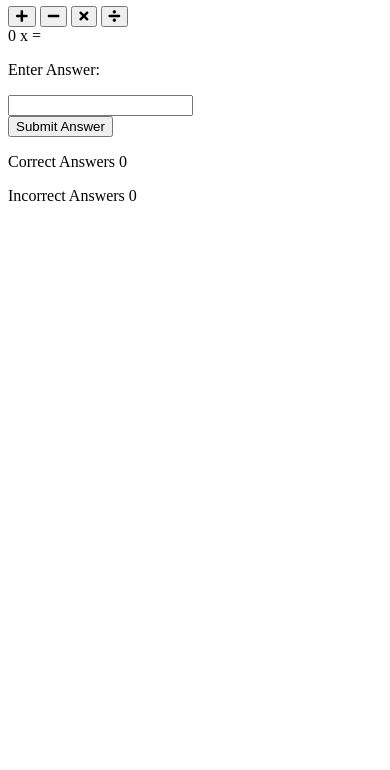
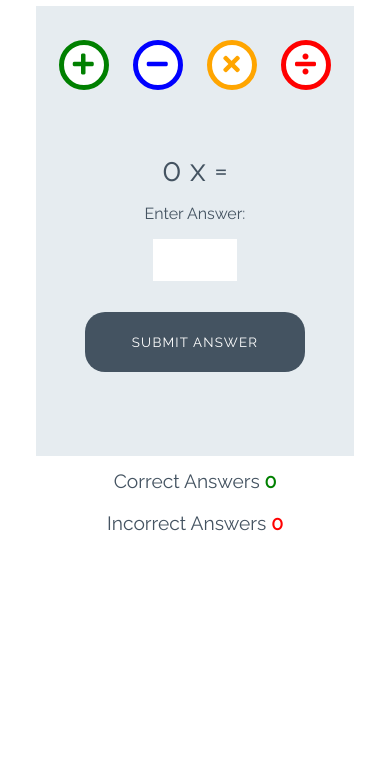
Before and after one commit to psnaz/love-maths, a plain HTML site: page index.html in a window 390 px wide. Shown: the part 74-844 px from the top of the page. Drawn offline with Linux system fonts and the light colour scheme.

Commit message:
Style the whole app by adding the css code

```diff
--- a/assets/css/style.css
+++ b/assets/css/style.css
@@ -1,3 +1,244 @@
+/* --------- Global style */
+
 body {
-    background-color: ;
+    background-color: white;
+    font-family: "Raleway", sans-serif;
+    color: #445361;
+    text-align: center;
 }
+
+/* --------- Heading */
+
+.heading {
+    text-align: center;
+    font-size: 2.5rem;
+}
+
+.logo {
+    height: 40px;
+    padding-right: 5px;
+}
+
+/* --------- Game layout */
+
+.game-area {
+    background-color: #E6ECF0;
+    box-sizing: border-box;
+    width: 85%;
+    height: 65vh;
+    max-height: 450px;
+    max-width: 830px;
+    margin-left: auto;
+    margin-right: auto;
+    padding: 1%;
+}
+
+.question-area {
+    width: 50%;
+    font-size: 2rem;
+    margin: auto;
+    padding: 50px 0;
+}
+
+.question-area span {
+    padding: 0 15px;
+}
+
+.score-area {
+    margin: 5px auto;
+    width: 60%;
+    font-size: 1.2rem;
+}
+
+.controls-area {
+    width: 85%;
+    margin: 30px auto;
+}
+
+#score {
+    color: green;
+    font-weight: bold;
+}
+
+#incorrect {
+    color: red;
+    font-weight: bold;
+}
+
+.answer-message {
+    display: none;
+    font-size: 1rem;
+}
+
+#answer-box {
+    border: none;
+    color: #445361;
+    display: inline-block;
+    height: 40px;
+    width: 80px;
+    font-size: 1.2rem;
+}
+
+.scores {
+    display: inline-block;
+    padding: 25px;
+}
+
+/* --------- Buttons */
+
+.btn {
+    width: 220px;
+    height: 60px;
+    font-family: "Raleway", sans-serif;
+    text-transform: uppercase;
+    letter-spacing: 1.2px;
+    color: white;
+}
+
+.btn:focus {
+    outline: none;
+}
+
+.btn--big {
+    padding-top: 10px;
+    border-radius: 50%;
+    background-color: white;
+    border: 10px solid;
+    width: 100px;
+    height: 100px;
+    font-size: 3.2rem;
+    margin: 0 30px;
+    transition: all 0.5s;
+}
+
+.btn--blue {
+    border-color: blue;
+    color: blue;
+}
+
+.btn--blue:active,
+.btn--blue:hover {
+    background-color: darkblue;
+    color: white;
+}
+
+.btn--orange {
+    border-color: orange;
+    color: orange;
+}
+
+.btn--orange:active,
+.btn--orange:hover {
+    background-color: darkorange;
+    color: white;
+}
+
+.btn--red {
+    border-color: red;
+    color: red;
+}
+
+.btn--red:active,
+.btn--red:hover {
+    background-color: darkred;
+    color: white;
+}
+
+.btn--green {
+    border-color: green;
+    color: green;
+}
+
+.btn--green:active,
+.btn--green:hover {
+    background-color: darkgreen;
+    color: white;
+}
+
+.btn--gray {
+    margin-top: 25px;
+    background-color: #445361;
+    border: 1px transparent;
+    border-radius: 20px;
+}
+
+.btn--gray:active,
+.btn--gray:hover {
+    background-color: #0d1013;
+}
+
+/* --------- Media queries */
+
+@media (max-width: 414px) {
+    .controls-area {
+        width: 100%;
+    }
+
+    .btn--big {
+        margin: 0 10px;
+        padding: 5px;
+        border: 5px solid;
+        width: 50px;
+        height: 50px;
+        font-size: 1.5rem;
+    }
+
+    .btn--big::after {
+        font-size: 0.6rem;
+        left: -0.7rem;
+    }
+
+    .question-area {
+        padding: 10% 0;
+        width: 100%;
+    }
+
+    .question-area span {
+        padding: 0;
+    }
+
+    .answer-message {
+        display: block;
+    }
+
+    #answer-box {
+        display: block;
+        margin: 0 auto;
+    }
+    .btn--gray {
+        margin-top: 0;
+    }
+
+    .score-area {
+        width: 100%;
+    }
+
+    .scores {
+        margin: 0.5em auto;
+        display: block;
+        padding: 5px;
+    }
+
+    .heading {
+        font-size: 2rem;
+    }
+}
+
+@media (max-width: 320px) {
+    .game-area {
+        height: 70vh;
+    }
+
+    .controls-area {
+        width: 75%;
+        margin: 10px auto;
+    }
+
+    .btn--big {
+        margin: 10px 10px;
+    }
+    .question-area {
+        padding: 10px 0;
+    }
+
+}
```
